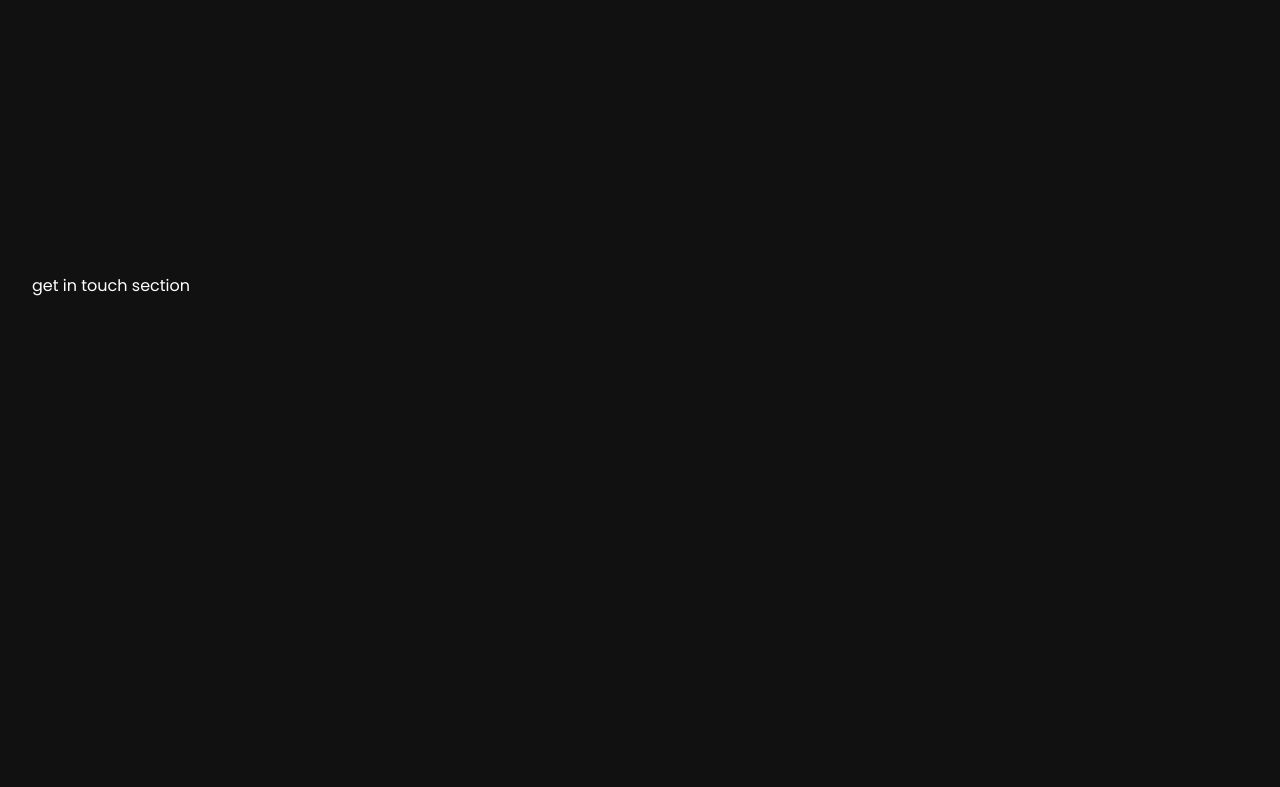
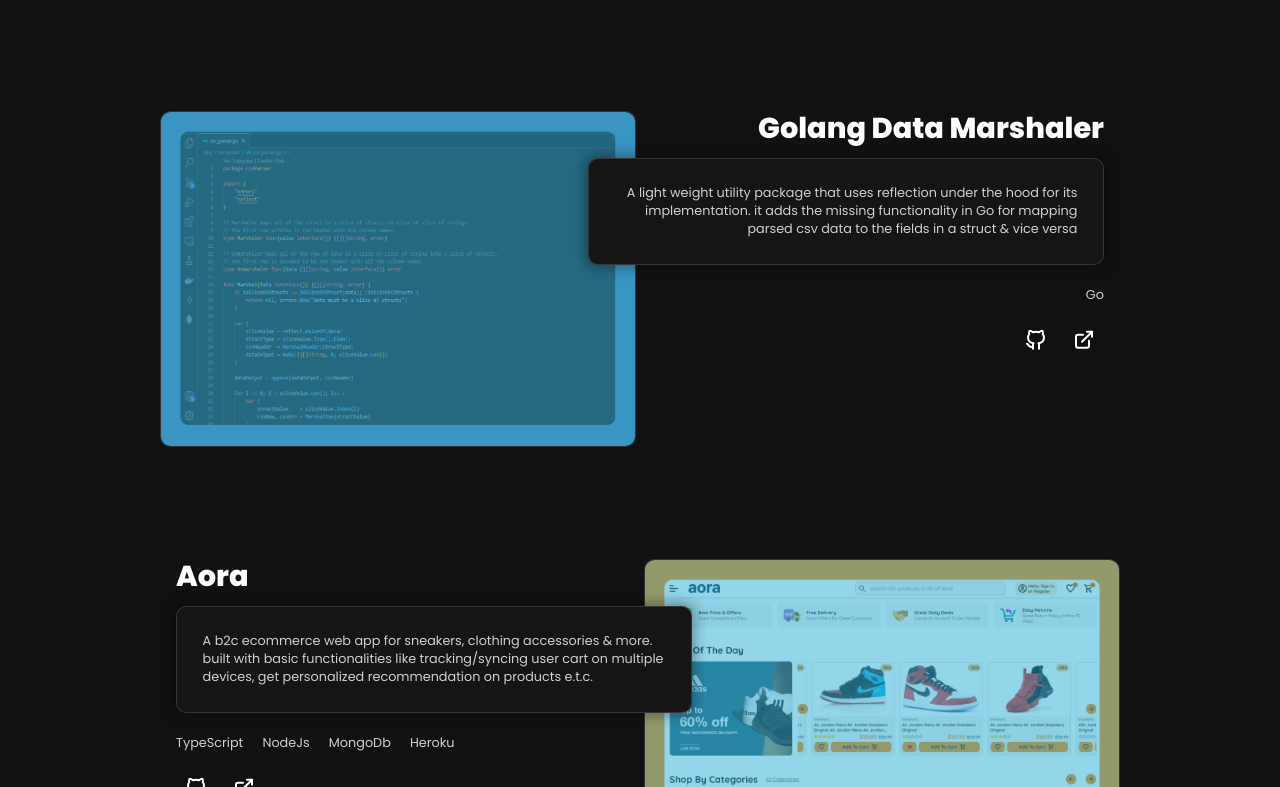
Before and after one commit to huboh/huboh, a React (Create React App) app: page / in a window 1280 px wide. Shown: the part 2053-2840 px from the top of the page. Built offline with nearby package versions, Linux system fonts and the light colour scheme.

Commit message:
🤙 CHORE: create projects section & add styles

```diff
--- /dev/null
+++ b/src/views/Home/Sections/RecentProjectsSection/data/projects.ts
@@ -0,0 +1,43 @@
+import { ProjectProps } from "../../../../../components/Project/types";
+
+// @ts-ignore
+import NotewayImageSrc from "../../../../../assets/image/projects/noteway.png";
+// @ts-ignore
+import GoPackageImageSrc from "../../../../../assets/image/projects/go-package.png";
+// @ts-ignore
+import AoraImageSrc from "../../../../../assets/image/projects/aora.png";
+
+
+const projectDetails: ProjectProps[] = [
+  {
+    title: "A Collaborative Note-Taking Platform",
+    stackList: ["TypeScript", "Apollo", "GraphQl", "MongoDB"],
+    imageSrc: NotewayImageSrc,
+    imageAltText: "noteway web app",
+    githubLink: "https://www.github.com/huboh/noteway-server",
+    externalLink: "https://www.github.com/huboh/noteway-server",
+    description: "A web app that i call \"a mesh of Google Keep & Google Docs\", it's a collaborative note-taking tool for either individuals or teams to sync notes or tasks across multiple devices, share ideas, work on projects & lots more. (beta release would be out soon).",
+  },
+  {
+    title: "Golang Data Marshaler",
+    stackList: ["Go"],
+    imageSrc: GoPackageImageSrc,
+    imageAltText: "golang utility package",
+    externalLink: "https://www.github.com/huboh/",
+    githubLink: "https://www.github.com/huboh/",
+    description: "A light weight utility package that uses reflection under the hood for its implementation. it adds the missing functionality in Go for mapping parsed csv data to the fields in a struct & vice versa",
+  },
+  {
+    title: "Aora",
+    imageSrc: AoraImageSrc,
+    stackList: ["TypeScript", "NodeJs", "MongoDb", "Heroku"],
+    imageAltText: "aora ecommerce web application",
+    externalLink: "https://www.aora.com/",
+    githubLink: "https://www.github.com/huboh/ayegs",
+    description: "A b2c ecommerce web app for sneakers, clothing accessories & more. built with basic functionalities like tracking/syncing user cart on multiple devices, get personalized recommendation on products e.t.c.",
+  },
+];
+
+export {
+  projectDetails as default
+};
--- a/src/views/Home/Sections/RecentProjectsSection/index.tsx
+++ b/src/views/Home/Sections/RecentProjectsSection/index.tsx
@@ -1,12 +1,22 @@
+import "./recent-project-section.scss";
+
 import { FC } from "react";
+import project from "./data/projects";
+
+import Text from "../../../../components/Text";
 import Section from "../../../../components/Section";
-
-export interface RecentProjectsSectionProps { }
+import Project from "../../../../components/Project";
 
 
-const RecentProjectsSection: FC<RecentProjectsSectionProps> = () => (
-  <Section id="recent-project">
-    recent projects section
+const RecentProjectsSection: FC = () => (
+  <Section id="projects" className="recent-projects-section" textAlignment="center">
+    <div className="section-wrapper">
+      <Text.Header.H2 className="section-header" text="some of my " coloredText="recent projects" />
+
+      <div className="projects-wrapper">
+        { project.map(project => <Project key={ project.title } { ...project } />) }
+      </div>
+    </div>
   </Section>
 );
 
--- /dev/null
+++ b/src/views/Home/Sections/RecentProjectsSection/recent-project-section.scss
@@ -0,0 +1,27 @@
+.recent-projects-section {
+  section-wrapper {
+    display: flex;
+    align-items: center;
+    justify-content: center;
+    flex-flow: column nowrap;
+  }
+
+  .projects-wrapper {
+    width: 100%;
+    margin-top: 3em;
+
+    display: flex;
+    align-items: center;
+    justify-content: flex-start;
+    flex-flow: column nowrap;
+  }
+
+  @media screen and (min-width: 760px) {
+    .projects-wrapper {
+      width: 95%;
+      margin-top: 5em;
+      margin-left: auto;
+      margin-right: auto;
+    }
+  }
+}
```
